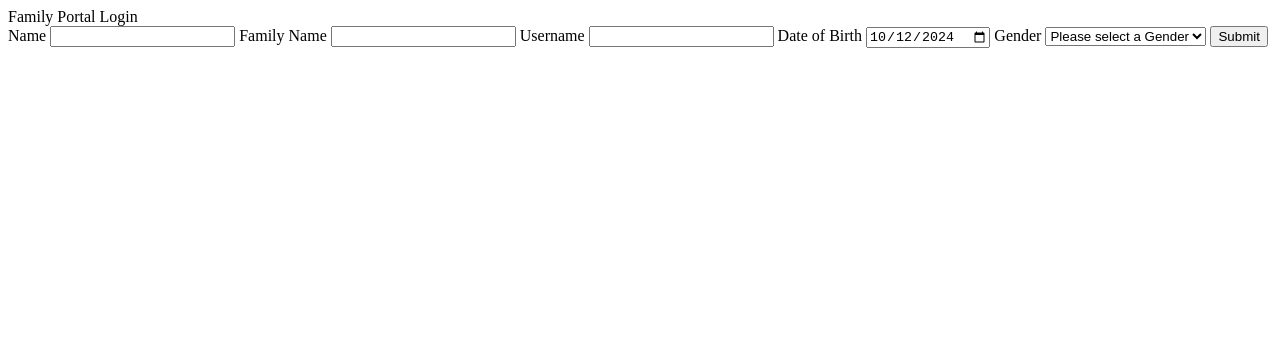
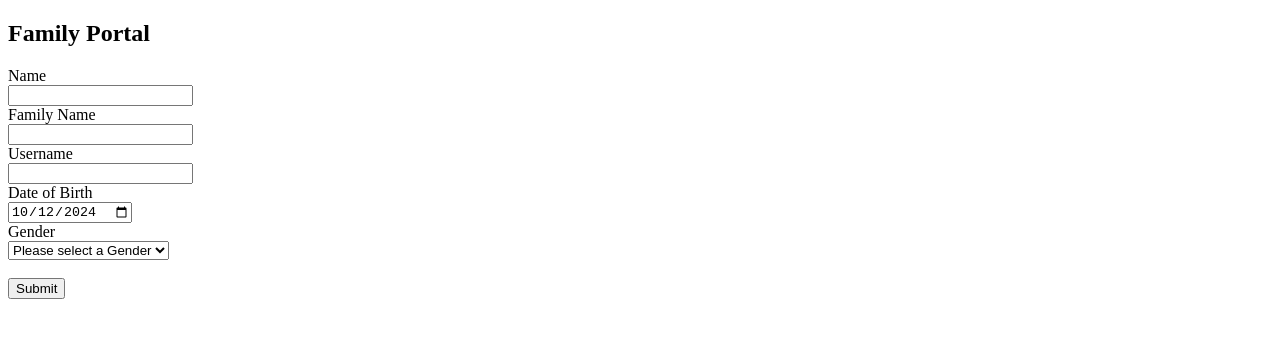
Before and after one commit to vishnu-wnc/wnc-asm-6, a plain HTML site: page index.html in a window 1280 px wide. Drawn offline with Linux system fonts and the light colour scheme.

Commit message:
Update index.html

```diff
--- a/index.html
+++ b/index.html
@@ -10,29 +10,30 @@
 
 <body>
     <header>
-        Family Portal Login
+        <h2>Family Portal</h2>
     </header>
     <main>
 
-        <label>Name</label>
-        <input id="first-name" type="text">
+        <label>Name</label><br>
+        <input id="first-name" type="text"><br>
 
-        <label>Family Name</label>
-        <input id="family-name" type="text">
+        <label>Family Name</label><br>
+        <input id="family-name" type="text"><br>
 
-        <label>Username</label>
-        <input id="username" type="text">
+        <label>Username</label><br>
+        <input id="username" type="text"><br>
 
-        <label>Date of Birth</label>
-        <input id="age" type="date" value="2024-10-12">
+        <label>Date of Birth</label><br>
+        <input id="age" type="date" value="2024-10-12"><br>
 
-        <label>Gender</label>
+        <label>Gender</label><br>
         <select id="gender-select">
             <option>Please select a Gender</option>
             <option value="Male">Male</option>
             <option value="Female">Female</option>
             <option value="Other">Other</option>
-        </select>
+        </select><br>
+        <br>
 
         <a href="dashBoard.html">
             <button onclick="myFunction()">Submit</button>
```
